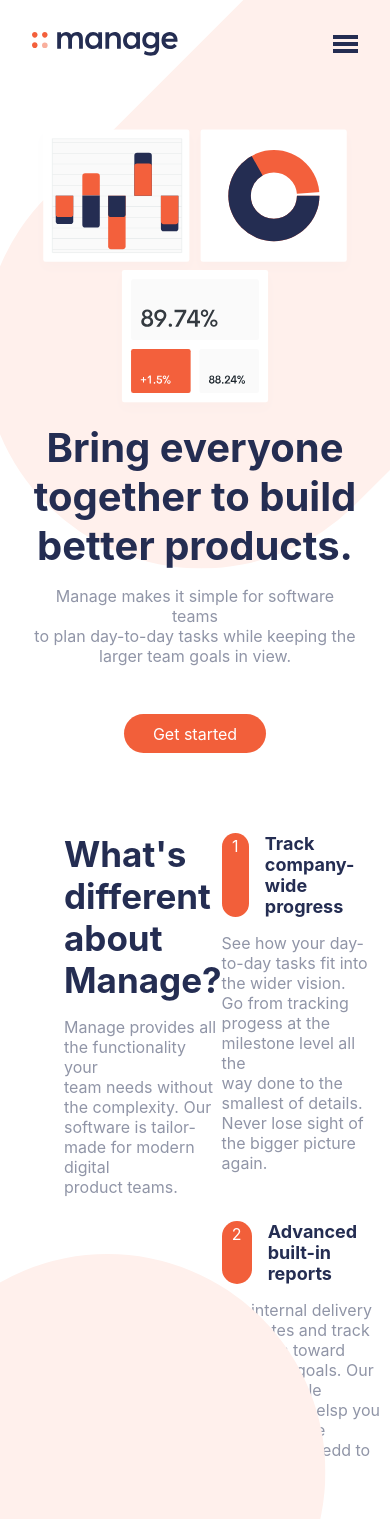
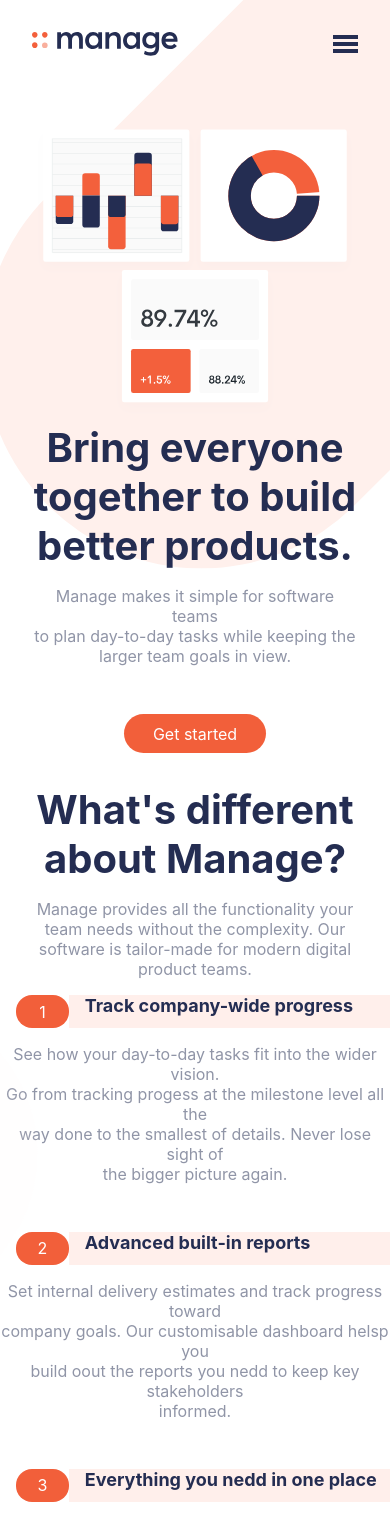
Before and after one commit to chrysellia/manage-landing-page, a React (Create React App) app in the folder website/: page / in a window 390 px wide. Shown: the top 1519 px of the page. Built offline with nearby package versions, Linux system fonts and the light colour scheme.

Commit message:
Body mobile version

```diff
--- a/website/src/Body/Body.component.js
+++ b/website/src/Body/Body.component.js
@@ -7,7 +7,7 @@ const Body = () => {
             <div className="body-wrapper">
 
                 <div className="body-content">
-                    <div className="body-title">What's different about <br/> Manage?</div>
+                    <div className="body-title">What's different about Manage?</div>
                     <div className="body-description">
                         <p>
                             Manage provides all the functionality your <br/>
@@ -17,7 +17,7 @@ const Body = () => {
                         </p>
                     </div>
                     <div className="body-background">
-                        <svg xmlns="http://www.w3.org/2000/svg" width="814" height="814"><rect width="436" height="970" x="774" y="-62" fill="#FFF0EC" fill-rule="evenodd" rx="218" transform="rotate(45 718.814 -291.157)"/></svg>
+                        <svg xmlns="http://www.w3.org/2000/svg" width="94" height="302"><rect width="310.431" height="708" x="-357" y="-17" fill="#FFF0EC" fill-rule="evenodd" opacity=".071" rx="155.215" transform="scale(1 -1) rotate(-45 -951.398 26.5)"/></svg>
                     </div>
                 </div>
 
--- a/website/src/Body/Body.style.scss
+++ b/website/src/Body/Body.style.scss
@@ -58,3 +58,75 @@
         }
     }
 }
+
+@media only screen and (max-width: 480px) {
+    .body-page {
+        .body-wrapper {
+            padding: 0;
+            display: flex;
+            flex-direction: column;
+
+            .body-content {
+
+                .body-title {
+
+                    color: hsl(228, 39%, 23%);
+                    font-weight: 700;
+                    font-size: 40px;
+                    text-align: center;
+                }
+
+                .body-description {
+                    color: hsl(227, 12%, 61%);
+                    font-size: 16px;
+                    text-align: center;
+                }
+
+                .body-background {
+                    position: absolute;
+                    left: 0;
+                    transform: translateY(5%) translateX(-60%);
+                }
+            }
+
+            .body-services {
+
+                .services-wrapper {
+                    .services-card {
+                        padding-bottom: 2rem;
+
+                        .services-title {
+                            display: flex;
+
+                            .services-rank {
+                                color: white;
+                                background-color: hsl(12, 88%, 59%);
+                                border-radius: 1rem;
+                                padding: 0.4rem 0.4rem;
+                                width: 40px;
+                                text-align: center;
+                                margin-left: 1rem;
+
+                            }
+
+                            .main-title {
+                                color: hsl(228, 39%, 23%);
+                                font-weight: 700;
+                                font-size: 18px;
+                                background-color: hsl(13, 100%, 96%);
+                                margin-right: 0;
+                                flex: auto;
+                            }
+                        }
+
+                        .services-description {
+                            color: hsl(227, 12%, 61%);
+                            font-size: 16px;
+                            text-align: center;
+                        }
+                    }
+                }
+            }
+        }
+    }
+}
```
